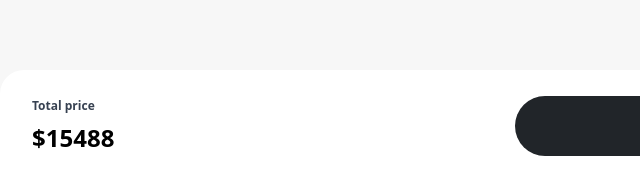
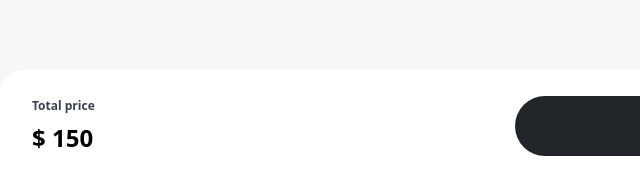
Before and after one commit to shghyghmomeni/shoeStore, a website: page src/pages/cart.html in a window 1280 px wide. Shown: the part 538-723 px from the top of the page, 0-640 px from the left. Drawn offline with Linux system fonts and the light colour scheme.

Commit message:
fix: checkout button in js

```diff
--- a/src/pages/cart.html
+++ b/src/pages/cart.html
@@ -117,7 +117,7 @@
       id="checkout-div"
       class="w-[100%] h-[14vh] fixed bottom-[10vh] z-50 p-4 rounded-t-3xl bg-white"
     >
-      <div class="w-[100%] h-[100%] flex flex-row justify-between items-center">
+      <!-- <div class="w-[100%] h-[100%] flex flex-row justify-between items-center">
         <div id="total-cost-div" class="w-[40%] z-50 px-4 py-1">
           <h6 class="text-gray-700 text-xs font-semibold pb-2">Total price</h6>
           <p class="text-2xl font-bold">$15488</p>
@@ -127,7 +127,7 @@
         >
           Checkout
         </button>
-      </div>
+      </div> -->
     </div>
     <!-- Bottom Navigation -->
     <div
@@ -136,5 +136,6 @@
     ></div>
 
     <script src="../components/bottomNavigation.js"></script>
+    <script src="../scripts/cart.js"></script>
   </body>
 </html>
--- a/src/scripts/cart.js
+++ b/src/scripts/cart.js
@@ -1,6 +1,7 @@
 const showProductDiv = document.getElementById("show-product-div");
-
+const checkoutDiv = document.getElementById("checkout-div");
 //single product cart
+function productCartAddToDOM(item) {
   const cartSingleProduct = document.createElement("div");
   cartSingleProduct.classList.add(
     "cart-single-product",
@@ -135,3 +136,48 @@ plus.classList.add(
   );
   plus.innerText = "+";
   quantity.append(plus);
+}
+
+//checkout information
+function showCheckoutField() {
+  const mainDiv = document.createElement("div");
+  mainDiv.classList.add(
+    "w-[100%]",
+    "h-[100%]",
+    "flex",
+    "flex-row",
+    "justify-between",
+    "items-center"
+  );
+  checkoutDiv.append(mainDiv);
+
+  const totalCostDiv = document.createElement("div");
+  totalCostDiv.id = "total-cost-div";
+  totalCostDiv.classList.add("w-[40%]", "z-50", "px-4", "py-1");
+  mainDiv.append(totalCostDiv);
+
+  const h6 = document.createElement("h6");
+  h6.classList.add("text-gray-700", "text-xs", "font-semibold", "pb-2");
+  h6.innerText = "Total price";
+  totalCostDiv.append(h6);
+
+  const totalPrice = document.createElement("p");
+  totalPrice.classList.add("text-2xl", "font-bold");
+  totalPrice.innerText = "$ 150";
+  totalCostDiv.append(totalPrice);
+
+  const checkoutBtn = document.createElement("button");
+  checkoutBtn.classList.add(
+    "w-[60%]",
+    "z-50",
+    "px-4",
+    "bg-[#212529]",
+    "text-xl",
+    "text-white",
+    "py-4",
+    "rounded-full"
+  );
+  checkoutBtn.innerText = "Checkout";
+  mainDiv.append(checkoutBtn);
+}
+showCheckoutField();
```
Also changed, not shown: src/pages/singleProduct.html (added), src/scripts/singleProduct.js (added). Lines whose indentation alone changed are shown as unchanged.
